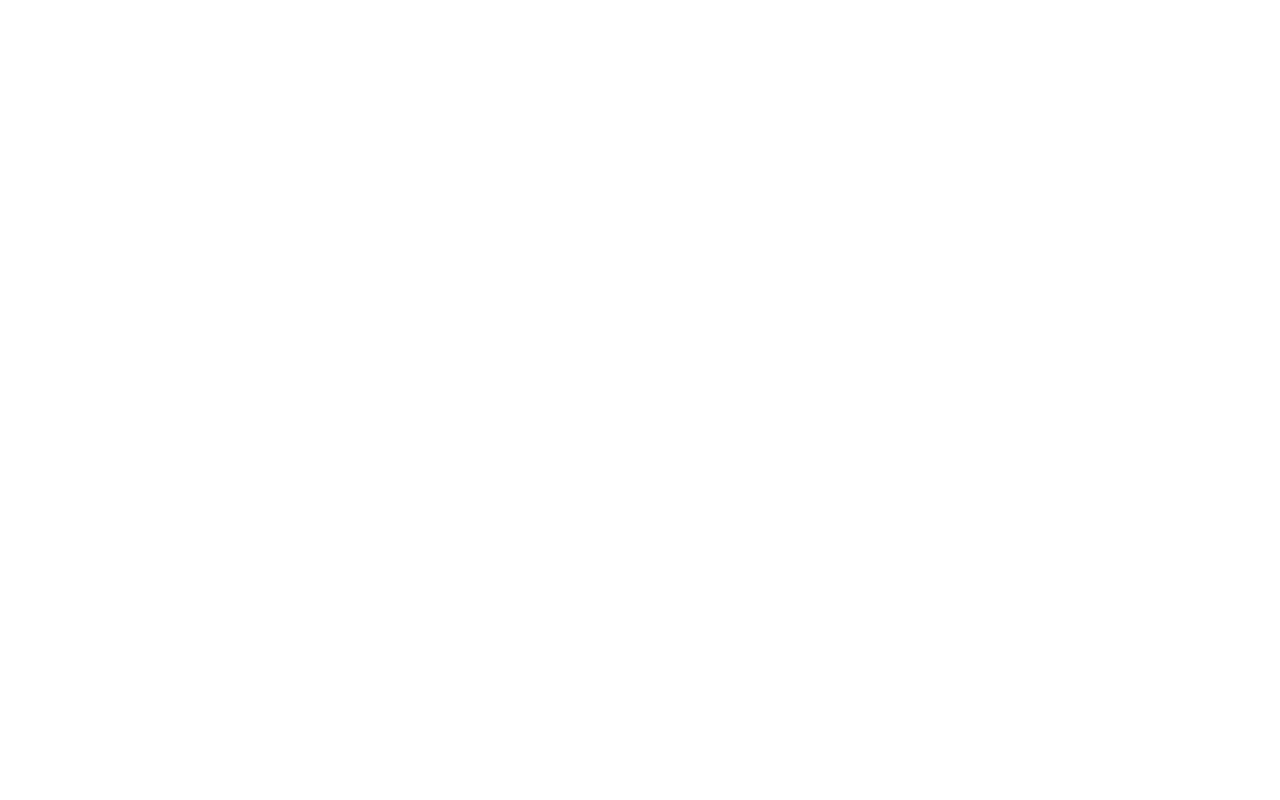
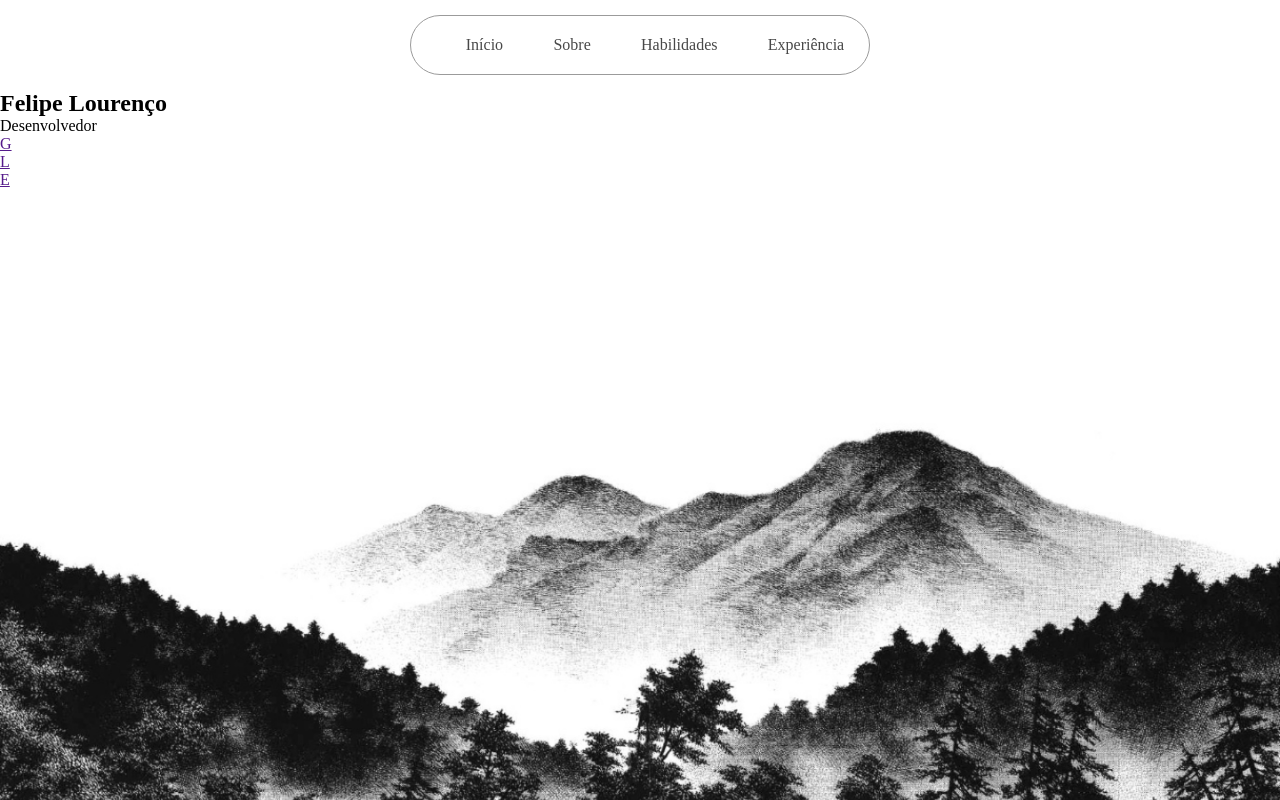
Before and after one commit to felipelourencosilva/portfolio, a plain HTML site: page index.html in a window 1280 px wide. Drawn offline with Linux system fonts and the light colour scheme.

Commit message:
feat: navbar implementation

```diff
--- a/index.html
+++ b/index.html
@@ -4,11 +4,37 @@
   <meta charset="UTF-8">
   <meta name="viewport" content="width=device-width, initial-scale=1.0">
   <title>Felipe Lourenço</title>
+  <link rel="stylesheet" href="style.css">
 </head>
 <body>
-  <nav></nav>
   <header>
+    <nav>
+      <ul>
+        <a href="#inicio"><li>Início</li></a>
+        <a href="#sobre"><li>Sobre</li></a>
+        <a href="#habilidades"><li>Habilidades</li></a>
+        <a href="#experiencia"><li>Experiência</li></a>
+      </ul>
+    </nav>
+  </header>
+  <section id="inicio">
+    <div class="nome-cargo">
+      <h1>Felipe Lourenço</h1>
+      <p>Desenvolvedor</p>
+    </div>
+    <div class="contato">
+      <ul>
+        <a href=""><li>G</li></a>
+        <a href=""><li>L</li></a>
+        <a href=""><li>E</li></a>
+      </ul>
+    </div>
+  </section>
+  <section id="sobre"></section>
+  <section id="habilidades"></section>
+  <section id="experiencia"></section>
+  <footer>
 
-  </header>
+  </footer>
 </body>
 </html>
--- a/style.css
+++ b/style.css
@@ -1,3 +1,46 @@
-body{
-  background-color: #FFF;
+* {
+  margin: 0;
+  padding: 0;
+  box-sizing: border-box;
 }
+
+header {
+  margin: auto 20vw;
+  display: flex;
+  align-items: center;
+  justify-content: center;
+  height: 90px;
+}
+
+nav {
+  display: flex;
+  align-items: center;
+
+  height: 60px;
+  width: 60%;
+
+  border: 1px solid #9B9B9B;
+  border-radius: 30px;
+}
+
+nav ul {
+  display: flex;
+  justify-content: space-around;
+
+  list-style-type: none;
+  width: 100%;
+  padding-left: 30px;
+}
+
+nav a {
+  text-decoration: none;
+  color: #484848;
+}
+
+#inicio {
+  height: calc(100vh - 90px);
+  background-image: url("./images/imagem-inicio.jpg");
+  background-size: contain;
+  background-position: bottom;
+  background-repeat: no-repeat;
+}
```
Also changed, not shown: images/imagem-inicio.jpg (added).
